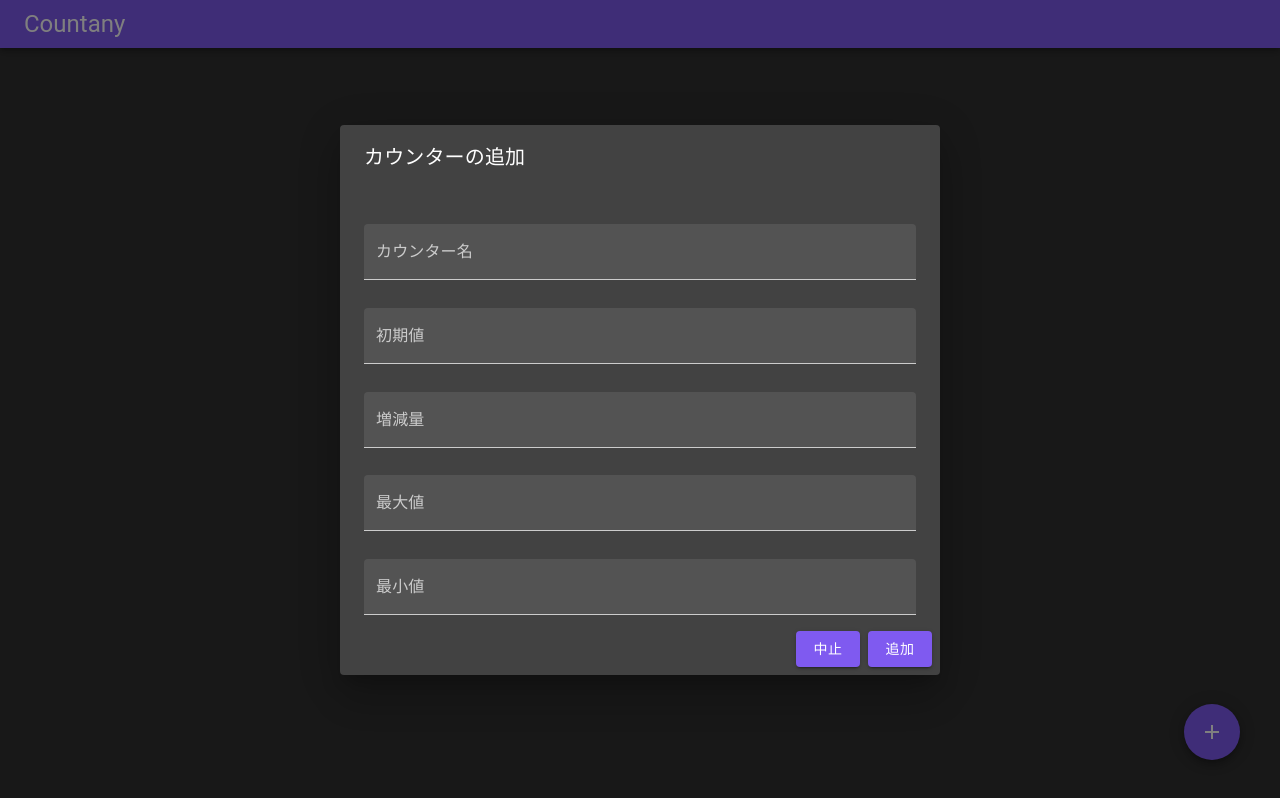
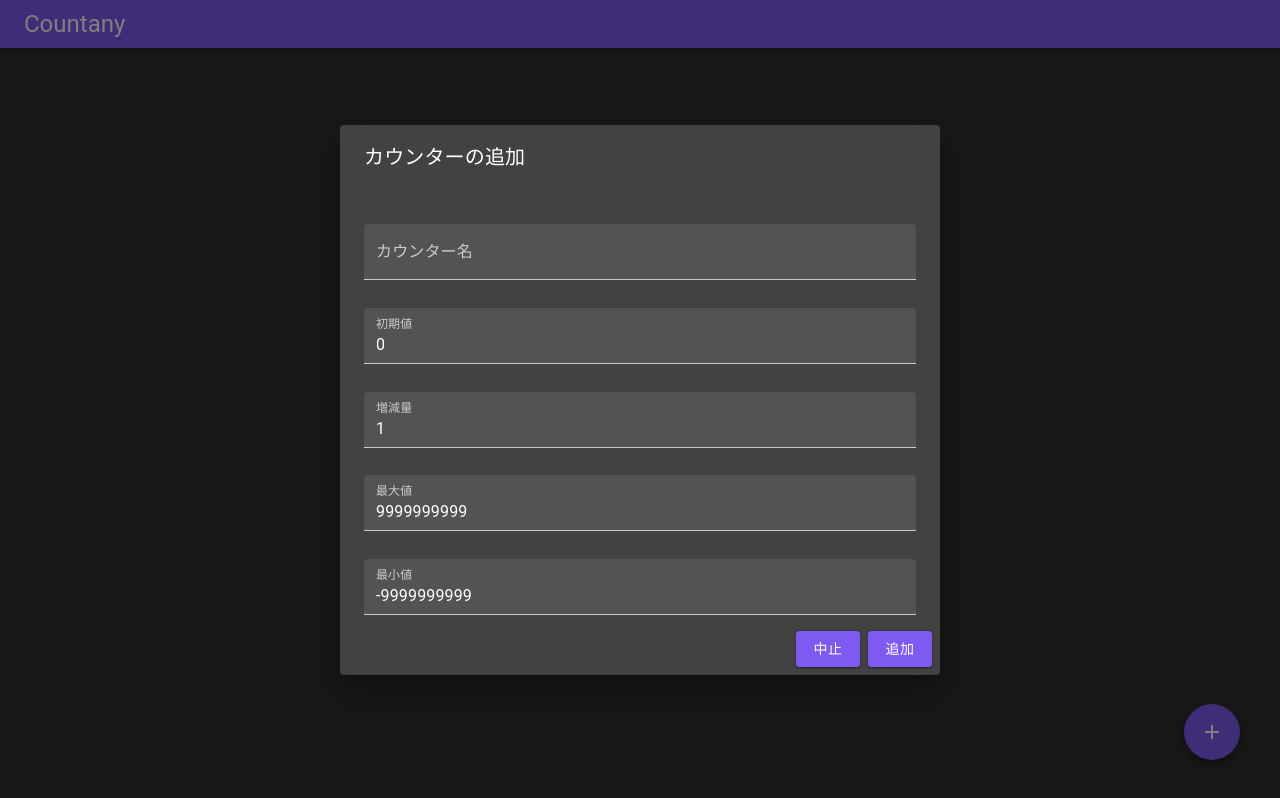
Before and after one commit to hwld/countany, a Next.js app: page / in a window 1280 px wide. Both pictures are taken after a click on the button 1212 px from the left and 732 px from the top of the page. Built offline with nearby package versions, Linux system fonts and the light colour scheme.

Commit message:
create validation for CounterSettingForm

```diff
--- a/components/AddCounterButton.tsx
+++ b/components/AddCounterButton.tsx
@@ -10,13 +10,14 @@ import {
 import AddIcon from "@material-ui/icons/Add";
 import { CounterSettingForm } from "./CounterSettingForm";
 import { SlideTransition } from "./SlideTransition";
+import { CounterFields } from "./Counter";
 
 type Props = {
   className?: string;
-  addCounter: () => void;
+  addCounter: (fields: CounterFields) => void;
 };
 
-const Component: React.FC<Props> = ({ className, addCounter: add }) => {
+const Component: React.FC<Props> = ({ className, addCounter }) => {
   const [isOpen, setIsOpen] = useState(false);
 
   const open = () => {
@@ -27,8 +28,9 @@ const Component: React.FC<Props> = ({ className, addCounter: add }) => {
     setIsOpen(false);
   };
 
-  const addCounter = () => {
-    add();
+  const handleSubmit = (fields: CounterFields) => {
+    console.log(fields);
+    addCounter(fields);
     setIsOpen(false);
   };
 
@@ -45,7 +47,7 @@ const Component: React.FC<Props> = ({ className, addCounter: add }) => {
       >
         <DialogTitle>カウンターの追加</DialogTitle>
         <DialogContent>
-          <CounterSettingForm id="addCounter" />
+          <CounterSettingForm id="addCounter" onSubmit={handleSubmit} />
         </DialogContent>
         <DialogActions>
           <Button onClick={close} variant="contained" color="primary">
@@ -54,7 +56,6 @@ const Component: React.FC<Props> = ({ className, addCounter: add }) => {
           <Button
             form="addCounter"
             type="submit"
-            onClick={addCounter}
             variant="contained"
             color="primary"
           >
--- a/components/Counter.tsx
+++ b/components/Counter.tsx
@@ -7,16 +7,21 @@ import ResetIcon from "@material-ui/icons/Refresh";
 import SettingIcon from "@material-ui/icons/Settings";
 import RemoveIcon from "@material-ui/icons/Clear";
 
+// 変更可能なフィールド
+export type CounterFields = {
+  name: string;
+  startWith: number;
+  amount: number; //変化量
+  maxValue: number; //10桁の表示までサポート
+  minValue: number; //10桁
+};
 export type CounterObj = {
   // マイナス記号を入れて10桁までの表示をサポートしている.
   id: string;
-  name: string;
   value: number;
-  startWith: number;
-  countAmount: number; //変化量
-  maxValue: number; //10桁の表示までサポート
-  minValue: number; //10桁
-};
+} & CounterFields;
+
+export const counterMaxLength = 10;
 
 type Props = {
   className?: string;
@@ -91,7 +96,7 @@ const Component: React.FC<Props> = ({
 };
 
 const StyledComponent = styled(Component)`
-  width: 310px;
+  width: 300px;
   height: 300px;
   border: solid 2px ${(props) => props.theme.palette.primary.main};
   border-radius: 10px;
--- a/components/CounterSettingForm.tsx
+++ b/components/CounterSettingForm.tsx
@@ -1,51 +1,154 @@
-import { TextField } from "@material-ui/core";
+import { TextField, Typography } from "@material-ui/core";
 import React from "react";
+import { useForm } from "react-hook-form";
+import { start } from "repl";
 import styled from "styled-components";
-import { CounterObj } from "./Counter";
+import { CounterFields, counterMaxLength, CounterObj } from "./Counter";
 
 type Props = {
   id: string;
   className?: string;
   counter?: CounterObj;
+  onSubmit?: (fields: CounterFields) => void;
 };
 
-const Component: React.FC<Props> = ({ id, className, counter }) => {
+const Component: React.FC<Props> = ({
+  id,
+  className,
+  counter,
+  onSubmit: submit = () => {},
+}) => {
+  const { register, errors, handleSubmit, getValues } = useForm<
+    CounterFields
+  >();
+
+  const onSubmit = (fields: Record<keyof CounterFields, string>) => {
+    submit({
+      ...fields,
+      startWith: Number(fields.startWith),
+      amount: Number(fields.amount),
+      maxValue: Number(fields.maxValue),
+      minValue: Number(fields.minValue),
+    });
+  };
+
+  // TextFieldのnameに渡す文字列がCounterFieldsのフィールド名と一致していることを保証したい
+  // CounterFieldsのフィールド名が変更されたらここがエラーになるはず.
+  const name: keyof CounterFields = "name";
+  const startWith: keyof CounterFields = "startWith";
+  const amount: keyof CounterFields = "amount";
+  const maxValue: keyof CounterFields = "maxValue";
+  const minValue: keyof CounterFields = "minValue";
+
+  const counterPatternRule = {
+    value: new RegExp(`^(\\+|-){0,1}\\d{1,${counterMaxLength}}$`),
+    message: `記号を含めないで${counterMaxLength}桁以内の数字で入力してください`,
+  };
+
   return (
-    <form id={id} className={className}>
+    <form id={id} className={className} onSubmit={handleSubmit(onSubmit)}>
       <TextField
+        className="formField"
         label="カウンター名"
+        placeholder="50文字以内で入力してください"
         variant="filled"
         color="secondary"
-        value={counter?.name}
+        defaultValue={counter?.name}
+        inputProps={{ autoComplete: "off" }}
+        inputRef={register({
+          required: "カウンター名を入力してください",
+          maxLength: {
+            value: 50,
+            message: "50文字以内で入力してください",
+          },
+        })}
+        name={name}
+        error={errors.name ? true : false}
       />
+      <Typography className="errorText">{errors.name?.message}</Typography>
       <TextField
+        className="formField"
         label="初期値"
-        type="number"
         variant="filled"
         color="secondary"
-        value={counter?.startWith}
+        defaultValue={counter?.startWith || 0}
+        inputRef={register({
+          required: "初期値を入力してください",
+          pattern: counterPatternRule,
+          validate: (value) => {
+            const start = Number(value);
+            const max = Number(getValues(maxValue));
+            const min = Number(getValues(minValue));
+            return (
+              (start <= max && start >= min) ||
+              "最大値以下で最小値以上の値を設定してください"
+            );
+          },
+        })}
+        name={startWith}
+        error={errors.startWith ? true : false}
       />
+      <Typography className="errorText">{errors.startWith?.message}</Typography>
       <TextField
+        className="formField"
         label="増減量"
-        type="number"
         variant="filled"
         color="secondary"
-        value={counter?.countAmount}
+        defaultValue={counter?.amount || 1}
+        inputRef={register({
+          required: "増減量を入力してください",
+          pattern: counterPatternRule,
+        })}
+        name={amount}
+        error={errors.amount ? true : false}
       />
+      <Typography className="errorText">{errors.amount?.message}</Typography>
       <TextField
+        className="formField"
         label="最大値"
-        type="number"
         variant="filled"
         color="secondary"
-        value={counter?.maxValue}
+        defaultValue={counter?.maxValue || 9999999999}
+        inputRef={register({
+          required: "最大値を入力してください",
+          pattern: counterPatternRule,
+          validate: (value) => {
+            const start = Number(getValues(startWith));
+            const max = Number(value);
+            const min = Number(getValues(minValue));
+            return (
+              (max >= start && max > min) ||
+              "初期値以上で最小値より大きい値を入力してください"
+            );
+          },
+        })}
+        name={maxValue}
+        error={errors.maxValue ? true : false}
       />
+      <Typography className="errorText">{errors.maxValue?.message}</Typography>
       <TextField
+        className="formField"
         label="最小値"
-        type="number"
         variant="filled"
         color="secondary"
-        value={counter?.minValue}
+        defaultValue={counter?.minValue || -9999999999}
+        inputRef={register({
+          required: "最小値を入力してください",
+          pattern: counterPatternRule,
+          validate: (value) => {
+            const start = Number(getValues(startWith));
+            const max = Number(getValues(maxValue));
+            const min = Number(value);
+            return (
+              (min <= start && min < max) ||
+              "初期値以下で最大値より小さい値を入力してください"
+            );
+          },
+        })}
+        name={minValue}
+        error={errors.minValue ? true : false}
       />
+      <Typography className="errorText">{errors.minValue?.message}</Typography>
     </form>
   );
 };
@@ -54,8 +157,13 @@ const StyledComponent = styled(Component)`
   display: flex;
   flex-direction: column;
 
-  & > div {
+  & > .formField {
     margin-top: 5%;
+  }
+
+  & > .errorText {
+    font-size: 0.8rem;
+    color: ${(props) => props.theme.palette.error.main};
   }
 
   & input[type="number"]::-webkit-inner-spin-button,
--- a/pages/index.tsx
+++ b/pages/index.tsx
@@ -3,14 +3,14 @@ import styled from "styled-components";
 import { Header } from "../components/Header";
 import { Main } from "../components/Main";
 import { CounterContainer } from "../components/CounterContainer";
-import { CounterObj } from "../components/Counter";
+import { CounterFields, CounterObj } from "../components/Counter";
 
 import { AddCounterButton } from "../components/AddCounterButton";
 
 const Home: React.FC<{ className?: string }> = ({ className }) => {
   const [counters, setCounters] = useState<CounterObj[]>([]);
 
-  const addCounter = () => {
+  const addCounter = (fields: CounterFields) => {
     setCounters((counters) => [
       ...counters,
       {
@@ -18,7 +18,7 @@ const Home: React.FC<{ className?: string }> = ({ className }) => {
         name: `新しいカウンター`,
         value: 0,
         startWith: 0,
-        countAmount: 1,
+        amount: 1,
         maxValue: 100,
         minValue: -100,
       },
@@ -34,7 +34,7 @@ const Home: React.FC<{ className?: string }> = ({ className }) => {
       return [
         ...counters.map((counter) => {
           if (counter.id === id) {
-            const newCounts = counter.value + counter.countAmount;
+            const newCounts = counter.value + counter.amount;
             if (newCounts <= counter.maxValue) {
               const newCounter: CounterObj = { ...counter, value: newCounts };
               return newCounter;
@@ -51,7 +51,7 @@ const Home: React.FC<{ className?: string }> = ({ className }) => {
       return [
         ...counters.map((counter) => {
           if (counter.id === id) {
-            const newCounts = counter.value - counter.countAmount;
+            const newCounts = counter.value - counter.amount;
             if (newCounts >= counter.minValue) {
               const newCounter: CounterObj = { ...counter, value: newCounts };
               return newCounter;
```
Also changed, not shown: .eslintrc.json.
